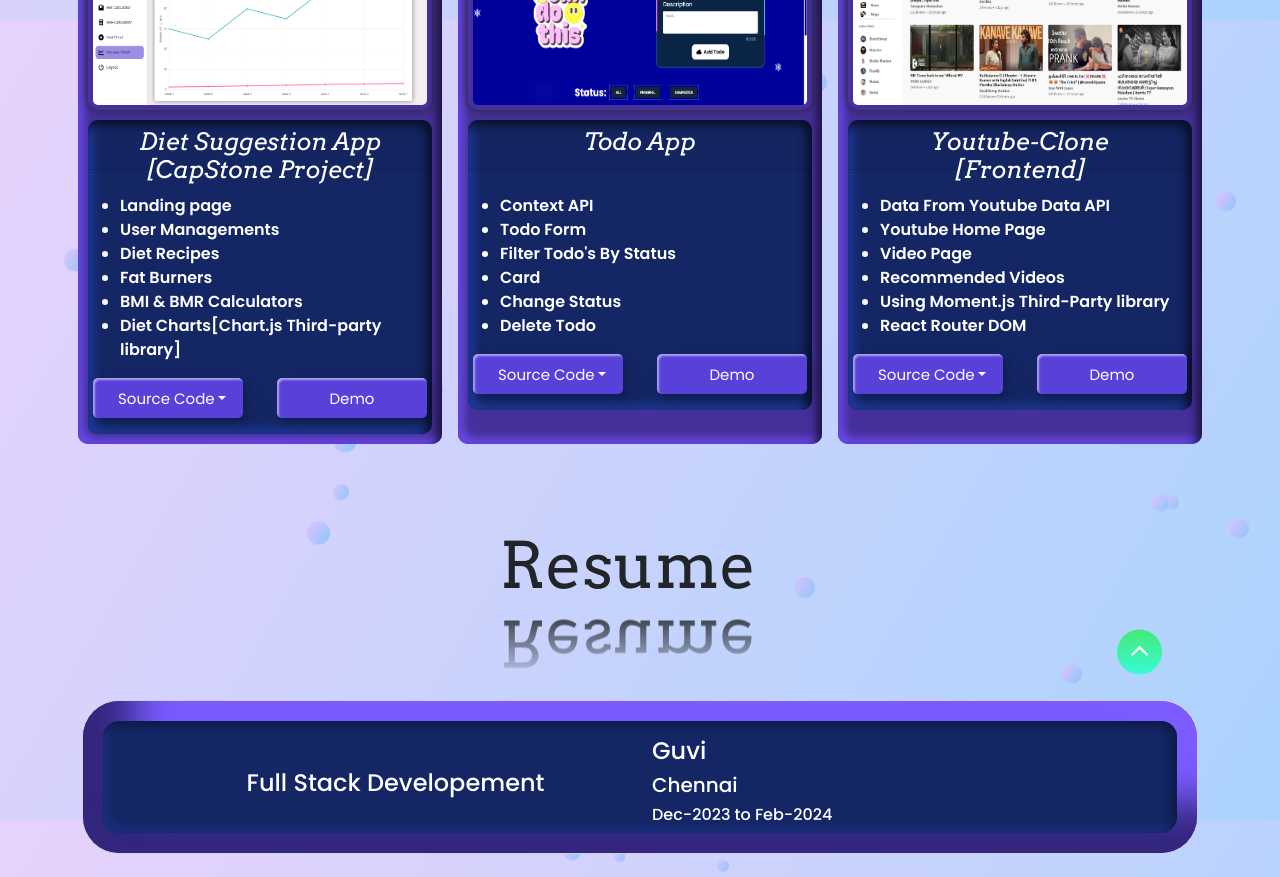
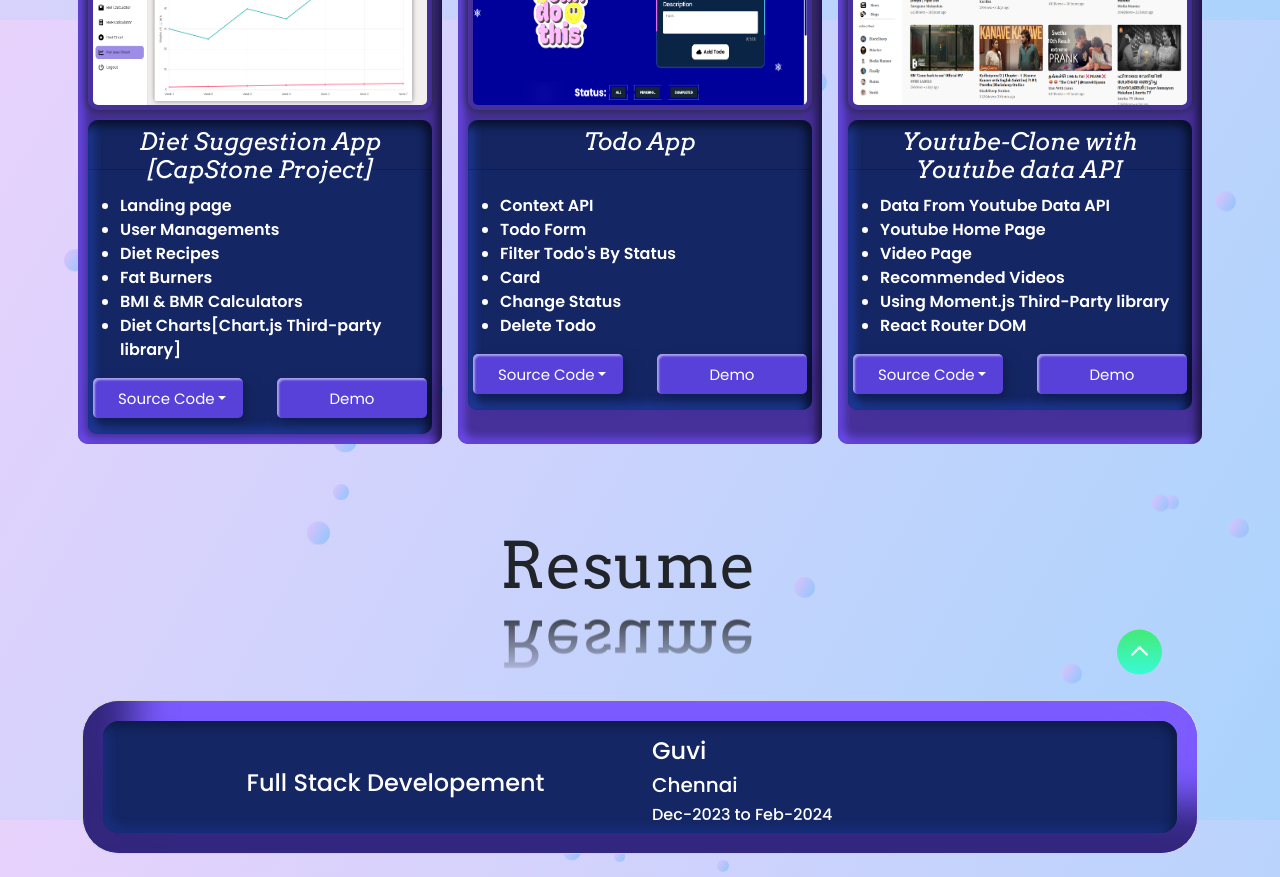
Before and after one commit to Arunpandian08/Portfolio-Frontend, a React (Vite) app: page / in a window 1280 px wide. Shown: the part 3180-4057 px from the top of the page. Built offline with nearby package versions, Linux system fonts and the light colour scheme; a web font is replaced by a local one.

Commit message:
project added

```diff
--- a/src/Utility/Data/data.js
+++ b/src/Utility/Data/data.js
@@ -20,9 +20,10 @@ export const data =[
     {
         id: 3,
         image:'/Projects Images/Youtube_Clone.png',
-        title:"Youtube-Clone [Frontend]",
+        title:"Youtube-Clone with Youtube data API",
         points:["Data From Youtube Data API","Youtube Home Page","Video Page","Recommended Videos","Using Moment.js Third-Party library","React Router DOM"],
         frontend:"https://github.com/Arunpandian08/youtube-clone.git",
-        demo:"https://youtube-clone-frontend-f50664.netlify.app/"
+        backend:'https://github.com/Arunpandian08/Backend-youtube-clone-with-youtube-API.git',
+        demo:"https://youtube-clone-youtube-data-api-9bdd89.netlify.app/"
     }
 ]
```
